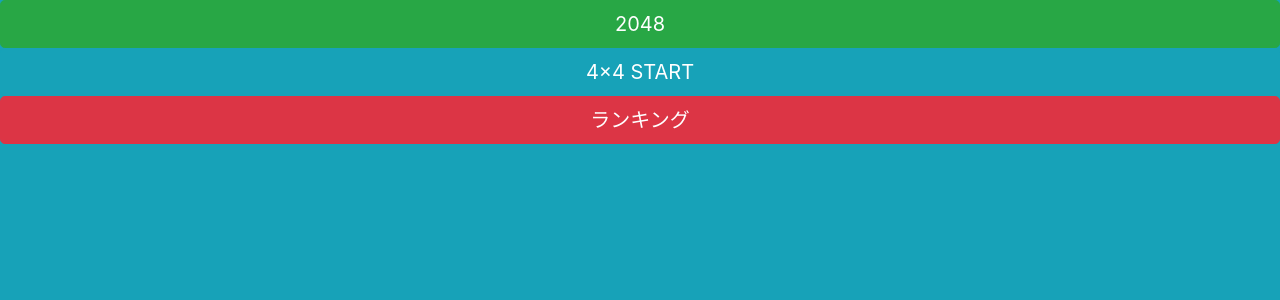
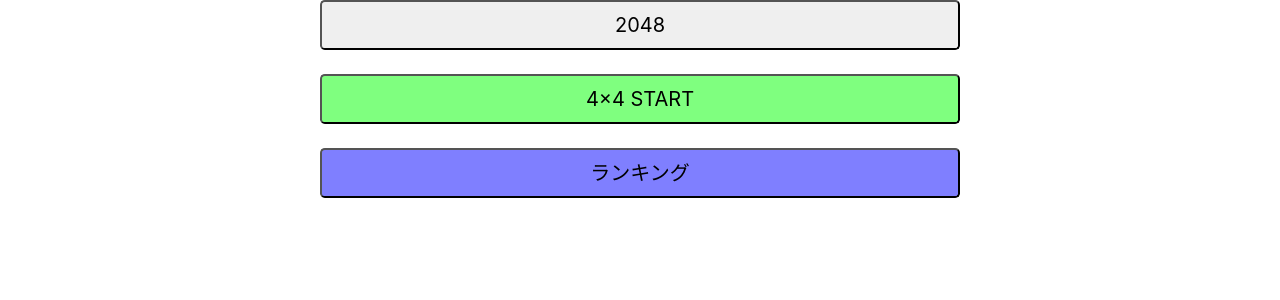
Before and after one commit to yokoyaRyo/pazzle, a web app: page /public/index.html in a window 1280 px wide. Shown: the top 300 px of the page. Run offline with its HTML, style and script files only (its server is not run), Linux system fonts and the light colour scheme; data that the repository does not hold is empty; some libraries are stand-ins or nearby versions.

Commit message:
ボタン色変更

```diff
--- a/WebContent/public/index.html
+++ b/WebContent/public/index.html
@@ -12,13 +12,13 @@
     <script src="js/bootstrap.min.js"></script>
     <title></title>
   </head>
-  <body class="bg-info">
-    <div id="menu">
-      <button type="button" class="btn-lg btn btn-success" style="margin: 0 auto; width: 100%">2048</button><br>
-      <button type="button" class="btn-lg btn btn-info" id="start" style="margin: 0 auto; width: 100%" data-line="4" data-column="4" onclick="StartGame()">4×4 START</button><br>
-      <button type="button" class="btn-lg btn btn-danger" style="margin: 0 auto; width: 100%" onclick = "Rank()">ランキング</button><br>
+  <body>
+    <div id="menu" style="text-align: center;">
+      <button type="button" class="btn-lg col-md-6">2048</button><br><br>
+      <button type="button" class="btn-lg col-md-6" id="start" data-line="4" data-column="4" onclick="StartGame()" style="background-color: #7FFF7F;">4×4 START</button><br><br>
+      <button type="button" class="btn-lg col-md-6" onclick = "Rank()" style="background-color: #7F7FFF;">ランキング</button><br><br>
     </div>
-    <div id="gameElement" style="display: none">
+    <div id="gameElement" style="display: none; text-align: center;">
       <div id="rankNumber" style="margin: 0 auto; width: 50px">
         <div id="ten" style="font-size: 26pt;"></div>
       </div>
@@ -27,14 +27,13 @@
       </div>
       <div id="gameover">
       </div>
-      <button type="button" class="btn-lg btn btn-danger" id="save" onclick="ReturnMenu()" style="margin: 0 auto; width: 100%" data-insertFlg="">メニューに戻る</button>
-      <button type="button" class="btn-lg btn btn-debug" id="updateColor" onclick="updateColor()" style="margin: 0 auto; width: 100%">色を変更</button>
-      <div id="nowColor"></div>
+      <button type="button" class="btn-lg col-md-6" id="save" onclick="ReturnMenu()" style="background-color: #FF7FFF;" data-insertFlg="">メニューに戻る</button>
+      <button type="button" class="btn-lg col-md-6" id="updateColor" onclick="updateColor()">色を変更</button>
     </div>
-    <div id="rankPage" style="display: none">
+    <div id="rankPage" style="display: none; text-align: center;">
       <table id="rankTable">
       </table>
-      <button type="button" class="btn-lg btn btn-danger" id="return" onclick="ReturnMenu2()" style="margin: 0 auto; width: 100%">メニューに戻る</button>
+      <button type="button" class="btn-lg col-md-6" id="return" onclick="ReturnMenu2()" style="background-color: #FF7FFF;">メニューに戻る</button>
     </div>
   </body>
 </html>
--- a/WebContent/public/main.js
+++ b/WebContent/public/main.js
@@ -13,10 +13,10 @@
 	SetBlock('gameTable', line, column, 2);
 
 	let colorArray = ['pink','red','perple','blue','liteBlue','green','yellow'];
-	var colorFlg = colorArray[Math.floor(Math.random() * colorArray.length)];
-    document.getElementById('gameTable').setAttribute('data-tableColor', colorFlg);
-    document.getElementById('nowColor').innerHTML = '色: ' + colorFlg;
-    SetTableColor(line, column, colorFlg);
+	var colorNumber = Math.floor(Math.random() * colorArray.length);
+//	var colorFlg = colorArray[colorNumber];
+    document.getElementById('updateColor').setAttribute('data-tableColor', colorNumber);
+    SetTableColor(line, column, colorNumber);
 
     CalcRank()
 }
@@ -24,6 +24,7 @@
 function CreateField(line, column, body) {
 	var gameElement = document.getElementById('gameElement');
 	gameElement.removeAttribute('style');
+	gameElement.setAttribute('style', 'text-align: center;	');
 
 	var table = document.getElementById('table');
 	var game = CreateElement('table', 'gameTable');
@@ -97,6 +98,9 @@
 	var colorList;
 	var num = td.getAttribute('data-block');
 	var color;
+
+	let colorArray = ['pink','red','perple','blue','liteBlue','green','yellow'];
+	colorFlg = colorArray[colorFlg];
 
     if(flg == 'td') {
 	  td.setAttribute('data-color', colorFlg);
@@ -267,17 +271,23 @@
 	if(flg == 'td') {
 		td.setAttribute('bgcolor', color);
 	}
-
 }
 
 function updateColor() {
 	var line = document.getElementById('gameTable').getAttribute('data-line');
 	var column = document.getElementById('gameTable').getAttribute('data-column');
-	let colorArray = ['pink','red','perple','blue','liteBlue','green','yellow'];
-	var colorFlg = colorArray[Math.floor(Math.random() * colorArray.length)];
-	SetTableColor(line, column, colorFlg);
-	document.getElementById('gameTable').setAttribute('data-tableColor', colorFlg);
-    document.getElementById('nowColor').innerHTML = '色: ' + colorFlg;
+	let colorArray = ['#FF7FFF','#FF7F7F','#BF7FFF','#7F7FFF','#7FFFBF','#7FFF7F','#FFFF7F'];
+	var colorNumber = document.getElementById('updateColor').getAttribute('data-tablecolor');
+
+	console.log(colorNumber);
+	colorNumber = parseInt(colorNumber) + 1;
+	if(colorNumber == 7) {
+		colorNumber = 0;
+	}
+	console.log(colorNumber);
+	document.getElementById('updateColor').setAttribute('data-tablecolor', colorNumber);
+	SetTableColor(line, column, colorNumber);
+	document.getElementById('updateColor').setAttribute('style', 'background-color: ' + colorArray[colorNumber] + ';');
 }
 
 function tdColor(flg) {
@@ -290,9 +300,9 @@
 
 function Rank() {
 	var menuElement = document.getElementById('menu');
-	menuElement.setAttribute('style', 'display: none');
-	document.getElementById('rankPage').removeAttribute('style');
-
+	menuElement.style.display='none';
+	document.getElementById('rankPage').style.display='';//removeAttribute('style');
+//	document.getElementById('rankPage').setAttribute('style', 'text-align: center;');
 	$.ajax({
 	    url: 'http://localhost:8080/Pazzle/PazzleServlet',
 		type: 'GET',
@@ -457,14 +467,16 @@
 		DeleteElement(document.getElementById('gameover'), document.getElementById('inputPlayer'));
 		DeleteElement(document.getElementById('gameover'), document.getElementById('form'));
 	}
-	document.getElementById('menu').setAttribute('style', '');
+	document.getElementById('menu').setAttribute('style', 'text-align: center;');
 	return;
 }
 
 function ReturnMenu2() {
-	document.getElementById('rankPage').setAttribute('style', 'display: none');
+	document.getElementById('rankPage').style.display='none';
+	var element = document.getElementById('rankTable');
+	while (element.firstChild) element.removeChild(element.firstChild);
 	//DeleteElement(document.body, document.getElementById('rankPage'));
-	document.getElementById('menu').setAttribute('style', '');
+	document.getElementById('menu').style.display='';//setAttribute('style', '');
 }
 
 function InsertRank() {
@@ -547,7 +559,7 @@
 	}
 	TableSize('gameTable', column, line);
 	if (count == line) {
-		SetTableColor(line, column, document.getElementById('gameTable').getAttribute('data-tablecolor'));
+		SetTableColor(line, column, document.getElementById('updateColor').getAttribute('data-tablecolor'));
 		return;
 	}
 	game = document.getElementById('gameTable');
@@ -556,7 +568,7 @@
 	CalcRank();
 
 	var flag = MoveFlag(line, column);
-	SetTableColor(line, column, document.getElementById('gameTable').getAttribute('data-tablecolor'));
+	SetTableColor(line, column, document.getElementById('updateColor').getAttribute('data-tablecolor'));
 	GameOver(flag, line, column);
 }
 
@@ -596,7 +608,7 @@
 	}
 	TableSize('gameTable', column, line);
 	if (count == line) {
-		SetTableColor(line, column, document.getElementById('gameTable').getAttribute('data-tablecolor'));
+		SetTableColor(line, column, document.getElementById('updateColor').getAttribute('data-tablecolor'));
 		return;
 	}
 	game = document.getElementById('gameTable');
@@ -605,7 +617,7 @@
 	CalcRank();
 
 	var flag = MoveFlag(line, column);
-	SetTableColor(line, column, document.getElementById('gameTable').getAttribute('data-tablecolor'));
+	SetTableColor(line, column, document.getElementById('updateColor').getAttribute('data-tablecolor'));
 	GameOver(flag, line, column);
 }
 
@@ -648,7 +660,7 @@
 	}
 	TableSize('gameTable', column, line);
 	if (count == column) {
-		SetTableColor(line, column, document.getElementById('gameTable').getAttribute('data-tablecolor'));
+		SetTableColor(line, column, document.getElementById('updateColor').getAttribute('data-tablecolor'));
 		return;
 	}
 	game = document.getElementById('gameTable');
@@ -657,11 +669,12 @@
 	CalcRank();
 
 	var flag = MoveFlag(line, column);
-	SetTableColor(line, column, document.getElementById('gameTable').getAttribute('data-tablecolor'));
+	SetTableColor(line, column, document.getElementById('updateColor').getAttribute('data-tablecolor'));
 	GameOver(flag, line, column);
 }
 
 function UnderMotion(line, column) {
+	console.log(document.getElementById('updateColor').getAttribute('data-tablecolor'));
 	var arrayArray = [];
 	var count = 0;
 	var blockArray = [];
@@ -699,7 +712,7 @@
 	}
 	TableSize('gameTable', column, line);
 	if (count == column) {
-		SetTableColor(line, column, document.getElementById('gameTable').getAttribute('data-tablecolor'));
+		SetTableColor(line, column, document.getElementById('updateColor').getAttribute('data-tablecolor'));
 		return;
 	}
 	game = document.getElementById('gameTable');
@@ -708,7 +721,7 @@
 	CalcRank();
 
 	var flag = MoveFlag(line, column);
-	SetTableColor(line, column, document.getElementById('gameTable').getAttribute('data-tablecolor'));
+	SetTableColor(line, column, document.getElementById('updateColor').getAttribute('data-tablecolor'));
 	GameOver(flag, line, column);
 }
 
```
